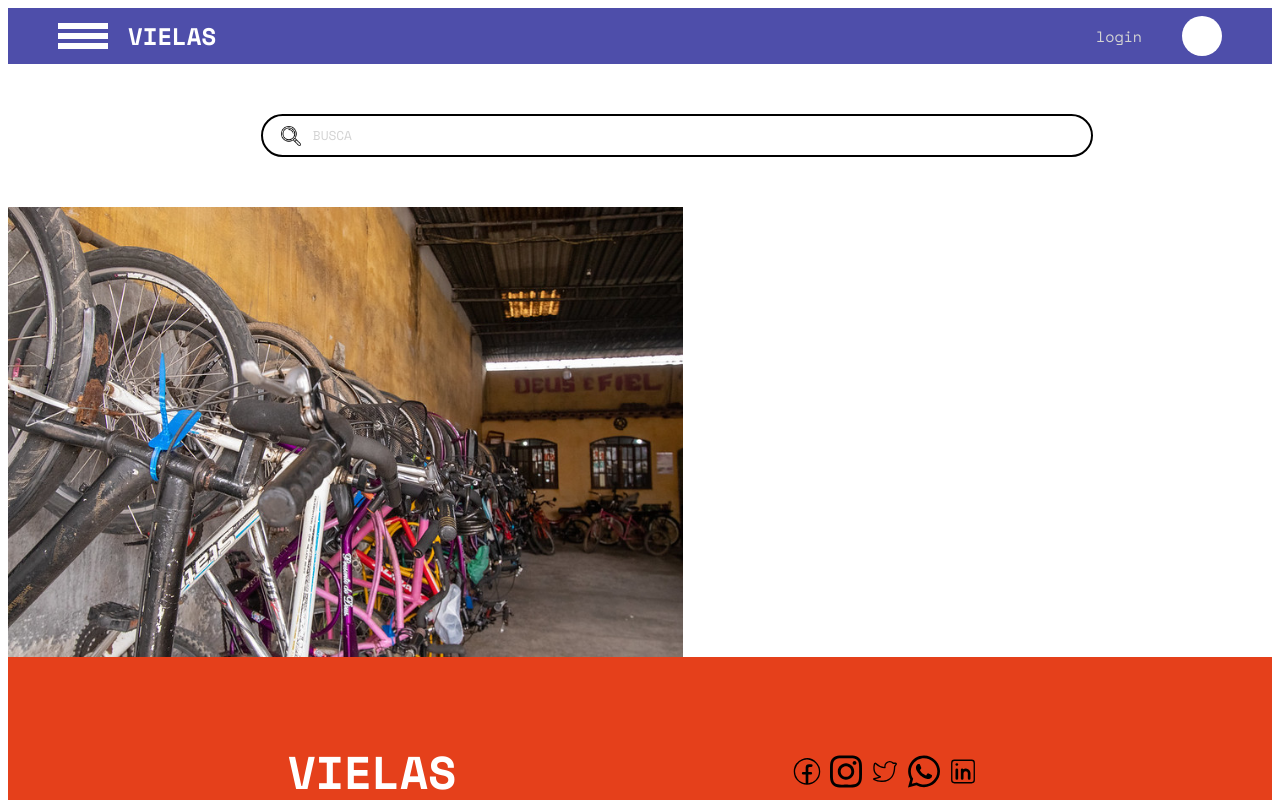
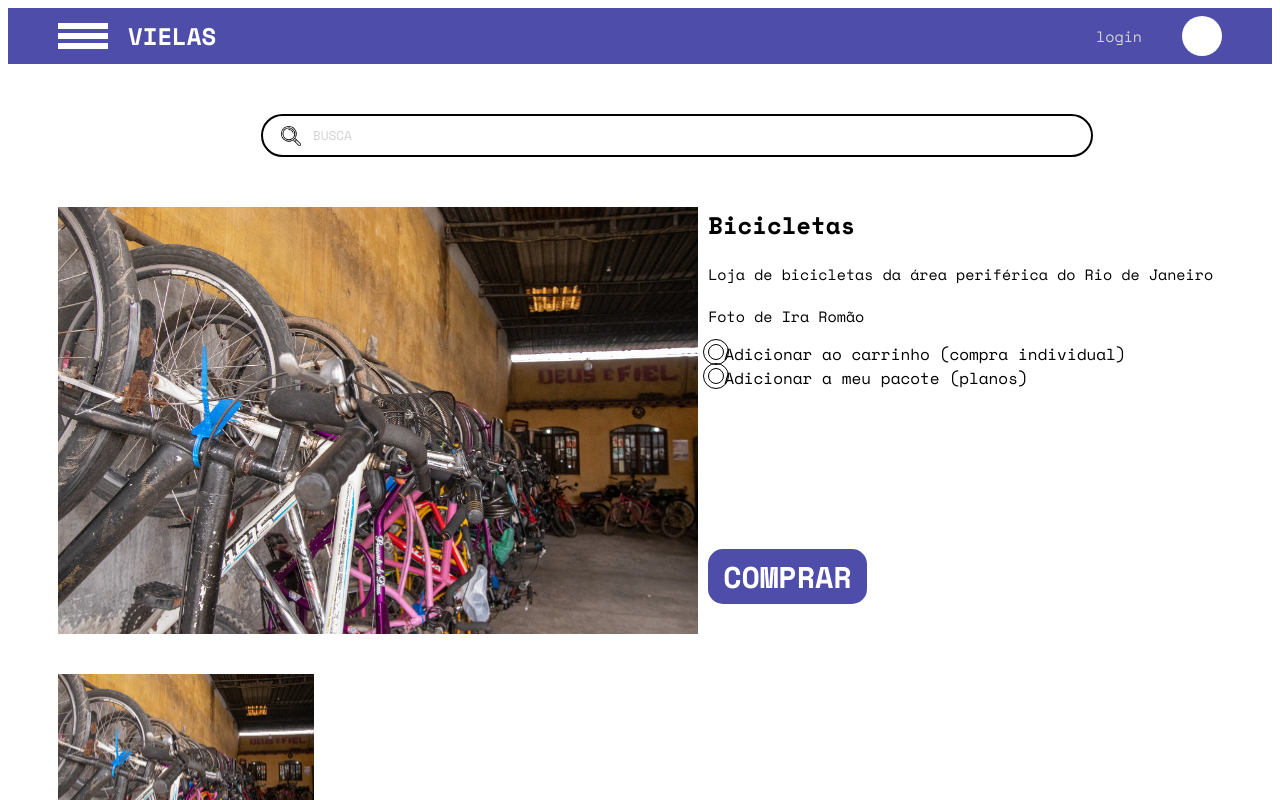
Before and after one commit to eduardodevsousa21/Projeto_Vielas_Sab, a React (Vite) app in the folder Projeto_Vielas_Sabado/: page / in a window 1280 px wide. Shown: the top 800 px of the page. Built offline with nearby package versions, Linux system fonts and the light colour scheme.

Commit message:
new commit

```diff
--- a/Projeto_Vielas_Sabado/src/components/Routes/PurchasePage/index.jsx
+++ b/Projeto_Vielas_Sabado/src/components/Routes/PurchasePage/index.jsx
@@ -6,7 +6,32 @@ export const PurchasePage = () => {
     return (
         <>
         <section className={style.pchcont}>
+
             <img src={Bicicletas}></img>
+
+            <section className={style.purchase}>
+                <section className="desc">
+                    <h2>Bicicletas</h2>
+                    <h4>Loja de bicicletas da área periférica do Rio de Janeiro</h4>
+                    <h3>Foto de <span>Ira Romão</span></h3>
+                </section>
+                <form>
+                    <div>
+                        <input type="radio" id="purchase" name="purchase"/>
+                        <label htmlFor="purchase">Adicionar ao carrinho (compra individual)</label>
+                    </div>
+                    <div>
+                        <input type="radio" id="package" name="package"/>
+                        <label htmlFor="package">Adicionar a meu pacote (planos)</label>
+                    </div>
+                    <input type="submit" value="COMPRAR"/>
+                </form>
+            </section>
+
+            <section className={style.description}>
+                <img src={Bicicletas}/>
+            </section>
+
         </section>
         </>
     )
--- a/Projeto_Vielas_Sabado/src/components/Routes/PurchasePage/style.module.css
+++ b/Projeto_Vielas_Sabado/src/components/Routes/PurchasePage/style.module.css
@@ -1,8 +1,54 @@
 section.pchcont {
+    font-family:"Space Mono", monospace;
+    margin: 0 50px;
     display: grid;
-    grid-template-columns: auto 1fr;
+    grid-template-columns: 55% auto;
     grid-template-rows: repeat(2,auto);
-    & img{
-        height: 450px;
+    & > img{
+        width: 100%;
+    }
+    & section.purchase {
+        display: grid;
+        grid-auto-flow: row;
+        grid-template-rows: auto 1fr;
+        margin-left: 10px;
+        padding-bottom: 30px;
+        & h2{
+            margin: 0;
+        }
+        & h3, h4 {
+            font-weight:normal;
+            font-size: 15px;
+        }
+        & form{
+            display: flex;
+            flex-direction: column;
+
+            & input[type="submit"] {
+                margin:auto auto 0 0;
+                color: white;
+                border: none;
+                font-size: 30px;
+                padding: 5px 15px;
+                border-radius: 15px;
+                font-weight: bold;
+                background-color: rgb(78, 78, 170);
+                font-family:"Space Mono", monospace;
+            }
+            & input[type="radio"] {
+                all: unset;
+                padding: 7px;
+                border-radius: 50%;
+                outline: 1px solid black;
+                border: 1px solid black;
+                outline-offset: 4px;
+            }
+        }
+    }
+    & section.description {
+        margin-top: 40px;
+        & img{
+            width: 40%;
+        }
     }
 }
```
Also changed, not shown: Projeto_Vielas_Sabado/src/assets/bicicletas.jpg.
